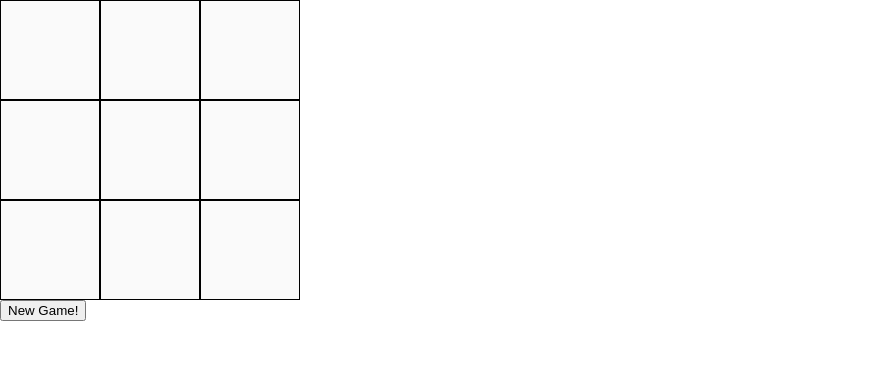
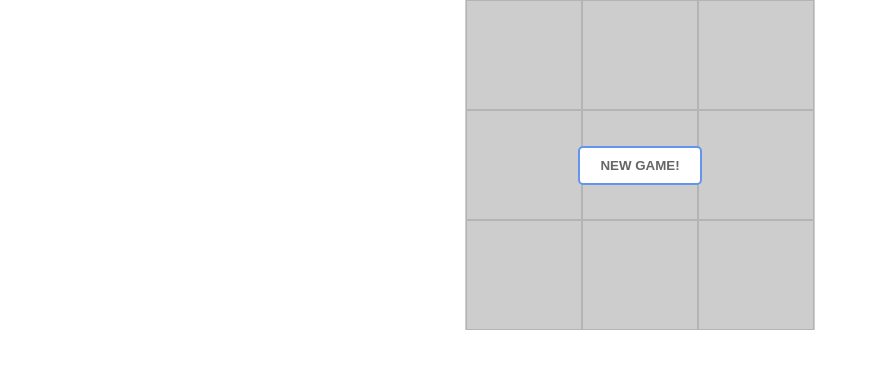
Before and after one commit to sjBao/tic-tac-toe, a React (Create React App) app in the folder client/: page / in a window 1280 px wide. Shown: the top 368 px of the page, without its empty margins (0-878 px from the left). Built offline with nearby package versions, Linux system fonts and the light colour scheme.

Commit message:
Style buttons

```diff
--- a/client/src/App.css
+++ b/client/src/App.css
@@ -1,20 +1,74 @@
-.App-logo {
-  animation: App-logo-spin infinite 20s linear;
-  height: 80px;
+.container {
+  width: 350px;
+  margin: 0 auto;
 }
 
-.App-header {
-  background-color: #222;
-  height: 150px;
-  padding: 20px;
-  color: white;
+.board {
+  display: flex;
+  flex-wrap: wrap;
+  justify-content: center;
+  width: 350px;
+  margin: 0 auto;
 }
 
-.App-intro {
-  font-size: large;
+.board-box {
+  border: 1px solid black;
+  width: 116px;
+  height: 110px;
+  background-color: white;
+  font-size: 3em;
 }
 
-@keyframes App-logo-spin {
-  from { transform: rotate(0deg); }
-  to { transform: rotate(360deg); }
+.game-menu {
+  transition: 0.5s
 }
+
+.game-menu.true {
+  position: absolute;
+  background: rgba(200, 200, 200, 0.9);
+  top: 0px;
+  margin: auto;
+  width: 350px;
+  height: 330px;
+  display: flex;
+  flex-direction: column;
+  align-items: center;
+  justify-content: center;
+}
+
+.game-menu.false .forfeit {
+  border: 2px solid firebrick;
+  background: white;
+  border-radius: 5px;
+  display: block;
+  padding: 10px 20px;
+  margin: 20px auto;
+  text-transform: uppercase;
+  font-weight: bold;
+  transition: 0.3s;
+}
+
+.game-menu.false .forfeit:hover {
+  background: firebrick;
+  color: #EEE;
+  transform: scale(1.15)
+}
+
+.game-menu.true button {
+  position: relative;
+  border: 2px solid cornflowerblue;
+  background: white;
+  color: #666;
+  border-radius: 5px;
+  padding: 10px 20px;
+  margin: 10px;
+  text-transform: uppercase;
+  font-weight: bold;
+  transition: 0.3s
+}
+
+.game-menu.true button:hover {
+  background: cornflowerblue;
+  color: #EEE;
+  transform: scale(1.15)
+}
--- a/client/src/App.js
+++ b/client/src/App.js
@@ -128,7 +128,7 @@ class App extends Component {
     });
 
     return (
-      <div className="App">
+      <div className="App container">
         <div className="board">
           {CurrentBoard}
         </div>
--- a/client/src/BoardBox.js
+++ b/client/src/BoardBox.js
@@ -11,7 +11,7 @@ const BoardBox = (props) => {
 
   return (
     <button
-      className="box"
+      className="board-box"
       onClick={handleClick}
       disabled={props.mark || props.gameOver}>
       {props.mark}
--- a/client/src/GameMenu.js
+++ b/client/src/GameMenu.js
@@ -5,13 +5,10 @@ class GameMenu extends Component {
     let { reset, forfeit, winner, gameOver } = this.props
 
     return (
-      <div className="game-menu">
+      <div className={"game-menu "+gameOver}>
         { gameOver ? <NewGameBtn reset={reset} /> : '' }
-
         { !gameOver && !winner ? <ForfeitBtn forfeit={forfeit} /> : '' }
-
         { gameOver && winner ? <SubmitResultsBtn /> : '' }
-
       </div>
     )
   };
--- a/client/src/index.css
+++ b/client/src/index.css
@@ -3,15 +3,3 @@ body {
   padding: 0;
   font-family: sans-serif;
 }
-
-.board {
-  display: flex;
-  flex-wrap: wrap;
-  width: 350px;
-}
-
-.box {
-  border: 1px solid black;
-  width: 100px;
-  height: 100px;
-}
```
